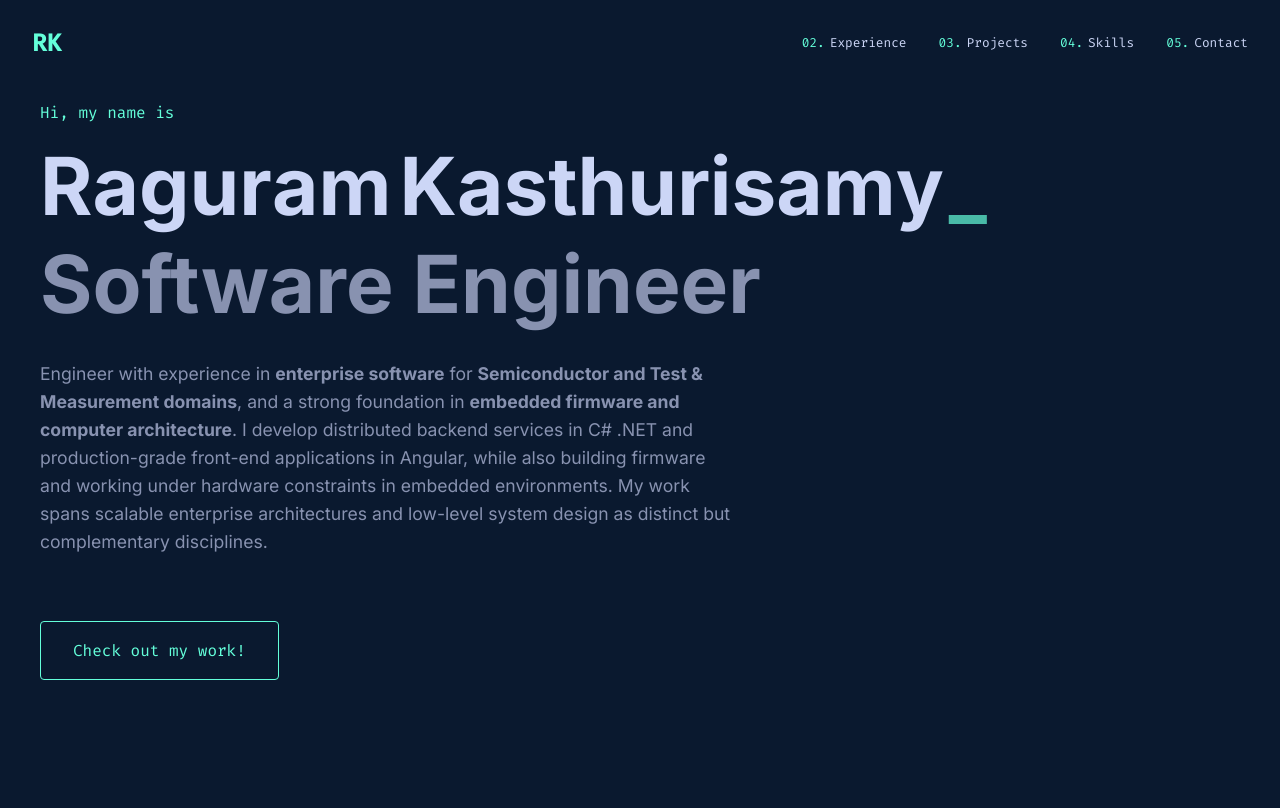
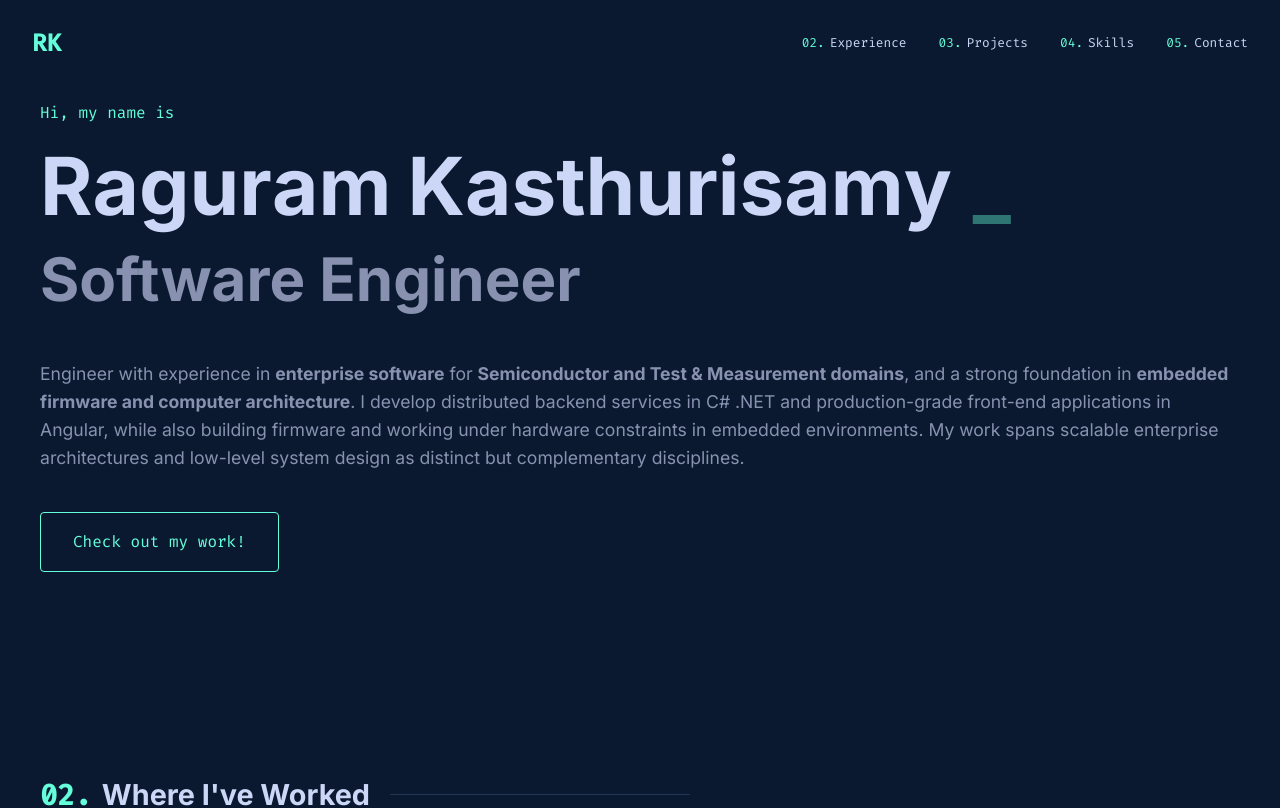
Before and after one commit to Ragu-programmer/Raguram-Portfolio, a React (Vite) app: page / in a window 1280 px wide. Shown: the top 808 px of the page. Built offline with nearby package versions, Linux system fonts and the light colour scheme.

Commit message:
update: about format

```diff
--- a/src/sections/Hero.jsx
+++ b/src/sections/Hero.jsx
@@ -1,5 +1,6 @@
 import React from "react";
 import { motion } from "framer-motion";
+import { User } from "lucide-react";
 
 const Hero = () => {
   const name = "Raguram Kasthurisamy";
@@ -11,11 +12,14 @@ const Hero = () => {
       className="section container"
       style={{
         minHeight: "80vh",
+        paddingTop: "100px",
         display: "flex",
         flexDirection: "column",
         justifyContent: "center",
       }}
     >
+      {/* Header Content (Name & Role) - Full Width */}
+      <div style={{ width: "100%", marginBottom: "1rem" }}>
         <motion.p
           className="text-accent"
           initial={{ opacity: 0, y: 20 }}
@@ -29,7 +33,7 @@ const Hero = () => {
         <motion.h1
           initial={{ opacity: 0 }}
           animate={{ opacity: 1 }}
-                transition={{ delay: 0.2, staggerChildren: 0.1 }} // Slower stagger for typing feel
+          transition={{ delay: 0.2, staggerChildren: 0.1 }}
           style={{
             fontSize: "clamp(40px, 8vw, 80px)",
             fontWeight: "bold",
@@ -37,25 +41,44 @@ const Hero = () => {
             lineHeight: 1.1,
             display: "flex",
             flexWrap: "wrap",
-                    alignItems: "center"
+            alignItems: "center",
+            marginBottom: "1rem",
           }}
         >
-                {name.split("").map((char, index) => (
+          {name.split(" ").map((word, wordIndex) => (
+            <span
+              key={wordIndex}
+              style={{
+                display: "inline-block",
+                whiteSpace: "nowrap",
+                marginRight: "1rem",
+              }}
+            >
+              {word.split("").map((char, charIndex) => (
                 <motion.span
-                        key={index}
-                        initial={{ opacity: 0, display: "none" }} // Hide initially
+                  key={charIndex}
+                  initial={{ opacity: 0, display: "none" }}
                   animate={{ opacity: 1, display: "inline-block" }}
-                        transition={{ duration: 0, delay: 0.1 + index * 0.1 }} // Instant appear
-                        style={{ marginRight: char === " " ? "0.5rem" : "0" }}
+                  transition={{
+                    duration: 0,
+                    delay: 0.1 + (wordIndex * 5 + charIndex) * 0.1,
+                  }}
+                  style={{ display: "inline-block" }}
                 >
                   {char}
                 </motion.span>
+              ))}
+            </span>
           ))}
           <motion.span
             initial={{ opacity: 0 }}
             animate={{ opacity: [0, 1, 0] }}
             transition={{ repeat: Infinity, duration: 0.8, ease: "linear" }}
-                    style={{ color: "var(--text-accent)", marginLeft: "5px", display: "inline-block" }}
+            style={{
+              color: "var(--text-accent)",
+              marginLeft: "5px",
+              display: "inline-block",
+            }}
           >
             _
           </motion.span>
@@ -64,41 +87,56 @@ const Hero = () => {
         <motion.h2
           initial={{ opacity: 0, x: -20 }}
           animate={{ opacity: 1, x: 0 }}
-                transition={{ delay: 1.5, duration: 0.8 }} // Delays until name finish
+          transition={{ delay: 1.5, duration: 0.8 }}
           style={{
-                    fontSize: "clamp(25px, 8vw, 80px)",
+            fontSize: "clamp(25px, 6vw, 60px)",
             fontWeight: "bold",
             color: "var(--text-secondary)",
             lineHeight: 1.1,
             marginBottom: "2rem",
-                    marginTop: "10px"
           }}
         >
           {role}
         </motion.h2>
+      </div>
 
+      {/* Content Row (About & Image) */}
+      <div
+        style={{
+          display: "flex",
+          flexDirection: "row",
+          flexWrap: "wrap-reverse", // Mobile: Image top, Text bottom
+          alignItems: "flex-start",
+          justifyContent: "space-between",
+          width: "100%",
+          gap: "3rem", // Increased gap for better separation
+        }}
+      >
+        {/* About Text & CTA */}
+        <div style={{ flex: "2 1 400px" }}>
           <motion.div
             initial={{ opacity: 0, y: 30 }}
             animate={{ opacity: 1, y: 0 }}
             transition={{ delay: 1.8, duration: 0.8 }}
             style={{
-                    maxWidth: "700px",
+              maxWidth: "100%",
               color: "var(--text-secondary)",
-                    marginBottom: "3rem",
+              marginBottom: "2.5rem",
               fontSize: "1.1rem",
               lineHeight: "1.6",
             }}
           >
             <p style={{ marginBottom: "1rem" }}>
-                    Engineer with experience in <strong>enterprise software</strong> for{" "}
-                    <strong>Semiconductor and Test & Measurement domains</strong>, and a
-                    strong foundation in{" "}
+              Engineer with experience in <strong>enterprise software</strong>{" "}
+              for <strong>Semiconductor and Test & Measurement domains</strong>,
+              and a strong foundation in{" "}
               <strong>embedded firmware and computer architecture</strong>. I
-                    develop distributed backend services in C# .NET and production-grade
-                    front-end applications in Angular, while also building firmware and
-                    working under hardware constraints in embedded environments. My work
-                    spans scalable enterprise architectures and low-level system design as
-                    distinct but complementary disciplines.
+              develop distributed backend services in C# .NET and
+              production-grade front-end applications in Angular, while also
+              building firmware and working under hardware constraints in
+              embedded environments. My work spans scalable enterprise
+              architectures and low-level system design as distinct but
+              complementary disciplines.
             </p>
           </motion.div>
 
@@ -115,9 +153,10 @@ const Hero = () => {
               Check out my work!
             </a>
           </motion.div>
+        </div>
+      </div>
     </section>
   );
 };
 
-
 export default Hero;
```
Lines whose indentation alone changed are shown as unchanged.
